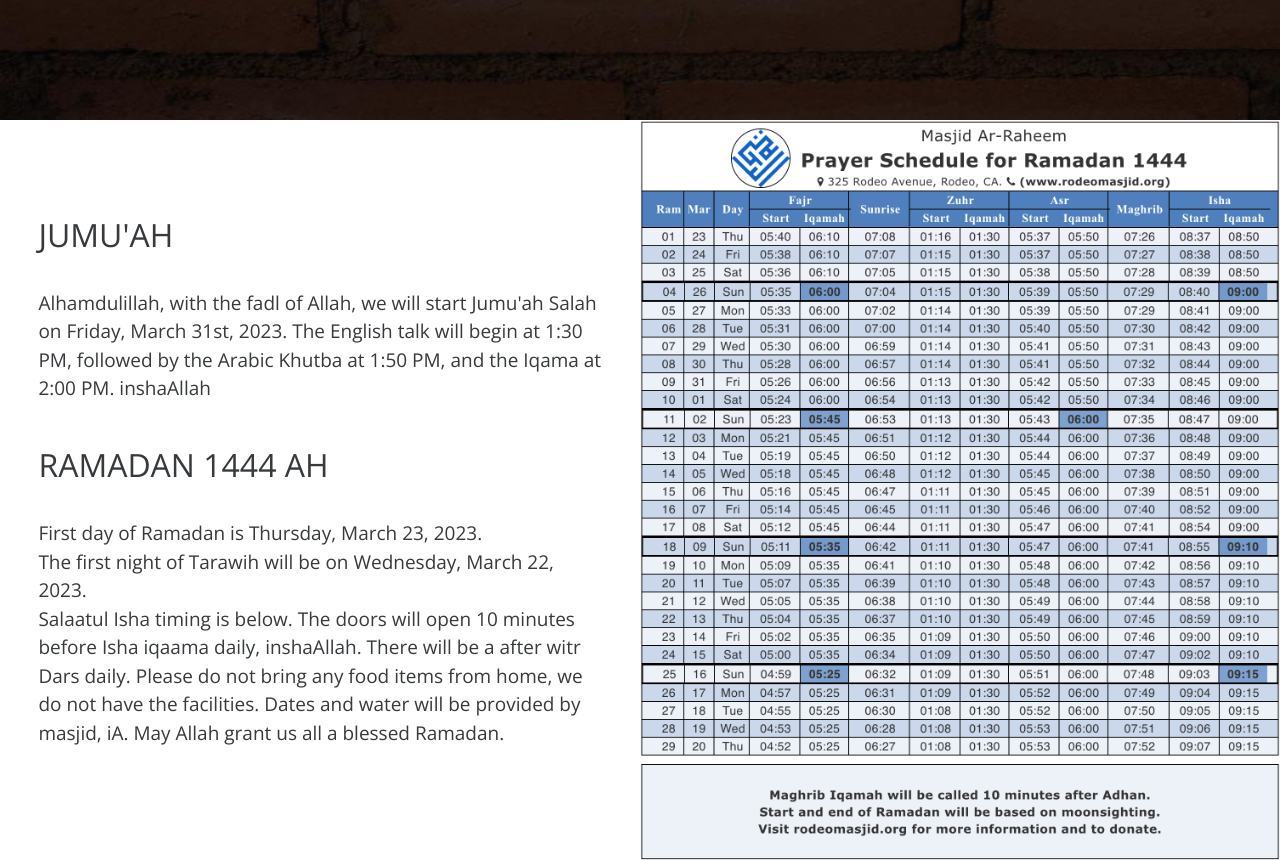
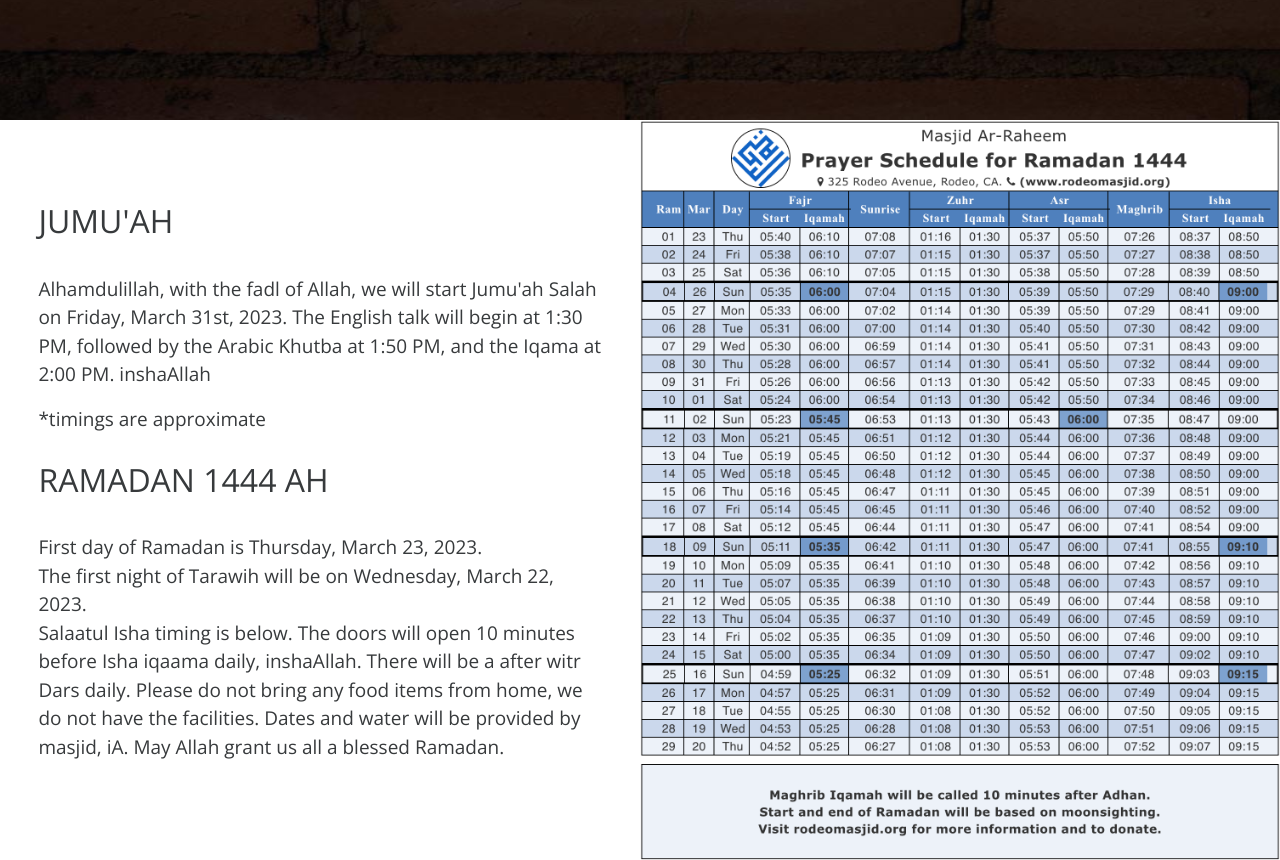
Before and after one commit to masjidarraheem/rodeomasjid, a plain HTML site: page index.html in a window 1280 px wide. Shown: the part 680-1540 px from the top of the page. Drawn offline with nearby package versions, Linux system fonts and the light colour scheme; a script that the page names is missing; files whose address does not match are found by name; a web font is replaced by a local one.

Commit message:
updated site

```diff
--- a/index.html
+++ b/index.html
@@ -87,7 +87,7 @@ src="https://www.facebook.com/tr?id=432855704686738&ev=PageView&noscript=1"
 
                     <div class="col-xs-12 col-sm-12 col-md-12 col-lg-6 col-xl-6 tm-2-col-text">
 <h2 class="announcement__title">JUMU'AH </h2><br>
-                        <p class="tm-2-col-subtitle"> Alhamdulillah, with the fadl of Allah, we will start Jumu'ah Salah on Friday, March 31st, 2023. The English talk will begin at 1:30 PM, followed by the Arabic Khutba at 1:50 PM, and the Iqama at 2:00 PM. inshaAllah</p> <br>
+                        <p class="tm-2-col-subtitle"> Alhamdulillah, with the fadl of Allah, we will start Jumu'ah Salah on Friday, March 31st, 2023. The English talk will begin at 1:30 PM, followed by the Arabic Khutba at 1:50 PM, and the Iqama at 2:00 PM. inshaAllah</p> *timings are approximate <br> <br>
 <h2 class="announcement__title">RAMADAN 1444 AH</h2>
                         <p class="tm-2-col-subtitle"><br>
     First day of Ramadan is Thursday, March 23, 2023. <br> The first night of Tarawih will be on Wednesday, March 22, 2023.<br> Salaatul Isha timing is below. The doors will open 10 minutes before Isha iqaama daily, inshaAllah. There will be a after witr Dars daily. Please do not bring any food items from home, we do not have the facilities. Dates and water will be provided by masjid, iA. May Allah grant us all a blessed Ramadan.
```
